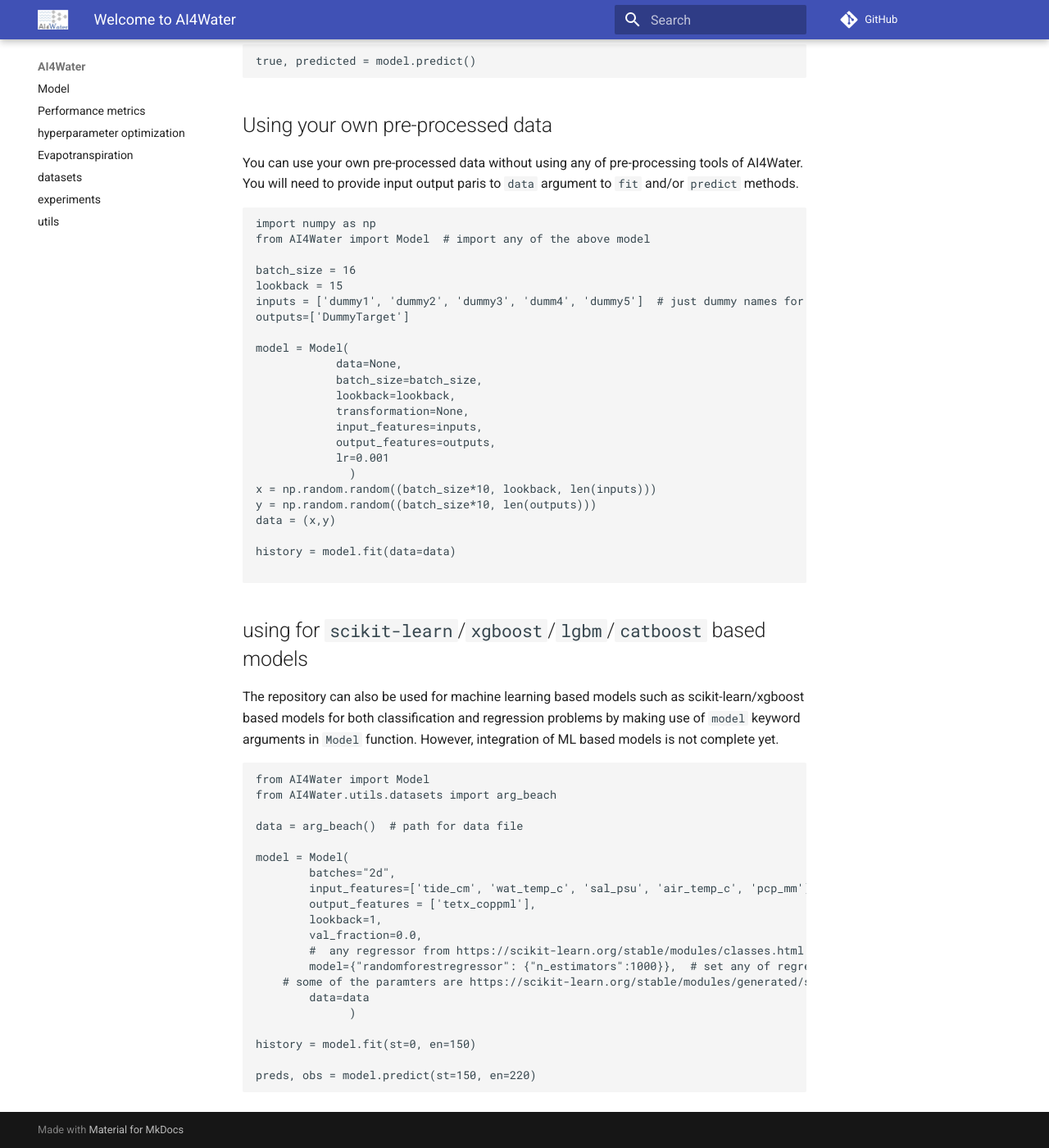
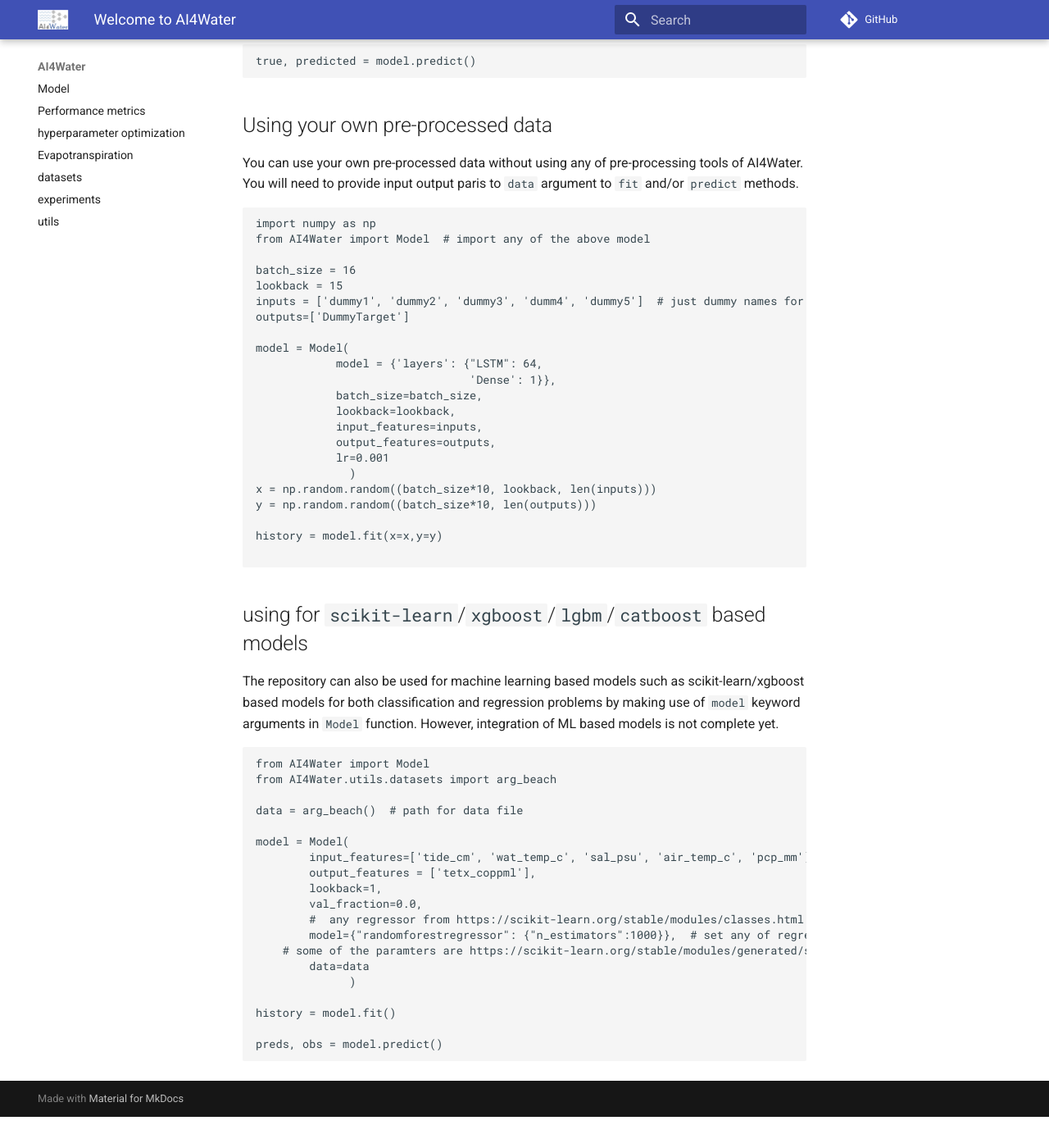
Before and after one commit to AtrCheema/AI4Water, an MkDocs documentation site: the page built from docs/index.md, in a window 1280 px wide and 1400 px high, scrolled down 1993 px. Shown: the whole window at 82% size. Built offline with MkDocs 1.6.1 and Material for MkDocs 9.7.7, drawn with Linux system fonts in a browser that asks for light colours; comment, search, counter and statistics services are not loaded; old or Windows-style settings are respelled for this version of MkDocs; after the commit the page ends 3355 px from its top, so only the background shows below that.

Commit message:
improved docs

````diff
--- a/docs/index.md
+++ b/docs/index.md
@@ -90,19 +90,18 @@ inputs = ['dummy1', 'dummy2', 'dummy3', 'dumm4', 'dummy5']  # just dummy names f
 outputs=['DummyTarget']
 
 model = Model(
-            data=None,
+            model = {'layers': {"LSTM": 64,
+                                'Dense': 1}},
             batch_size=batch_size,
             lookback=lookback,
-            transformation=None,
             input_features=inputs,
             output_features=outputs,
             lr=0.001
               )
 x = np.random.random((batch_size*10, lookback, len(inputs)))
 y = np.random.random((batch_size*10, len(outputs)))
-data = (x,y)
 
-history = model.fit(data=data)
+history = model.fit(x=x,y=y)
 
 ```
 
@@ -117,7 +116,6 @@ from AI4Water.utils.datasets import arg_beach
 data = arg_beach()  # path for data file
 
 model = Model(
-        batches="2d",
         input_features=['tide_cm', 'wat_temp_c', 'sal_psu', 'air_temp_c', 'pcp_mm'],   # columns in csv file to be used as input
         output_features = ['tetx_coppml'],
         lookback=1,
@@ -128,7 +126,7 @@ model = Model(
         data=data
               )
 
-history = model.fit(st=0, en=150)
+history = model.fit()
 
-preds, obs = model.predict(st=150, en=220)
+preds, obs = model.predict()
 ```
````
Also changed, not shown: README.md (+5 -7 lines).
